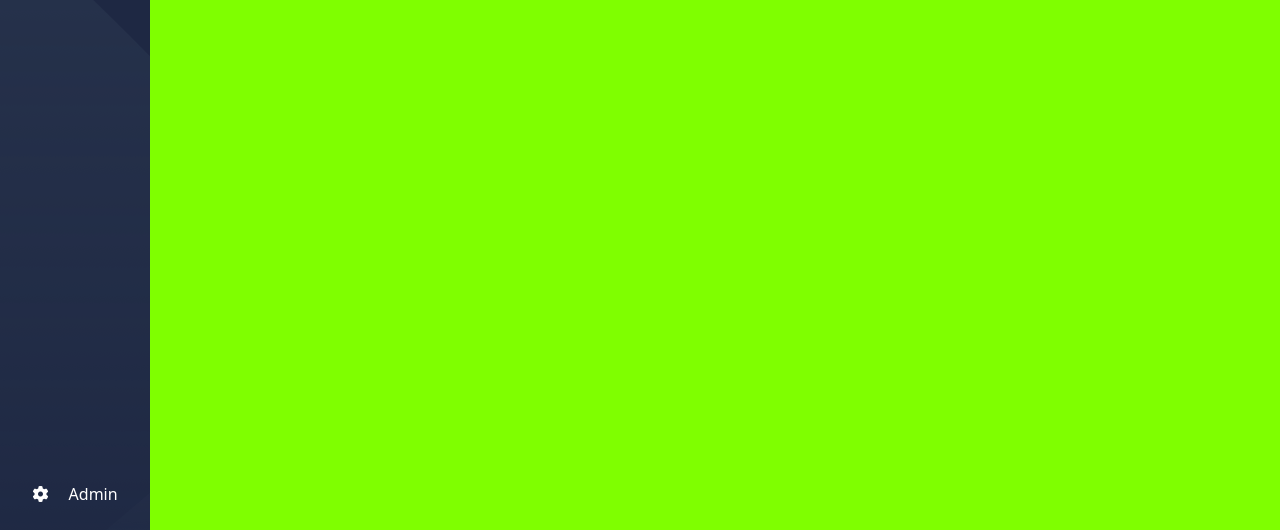
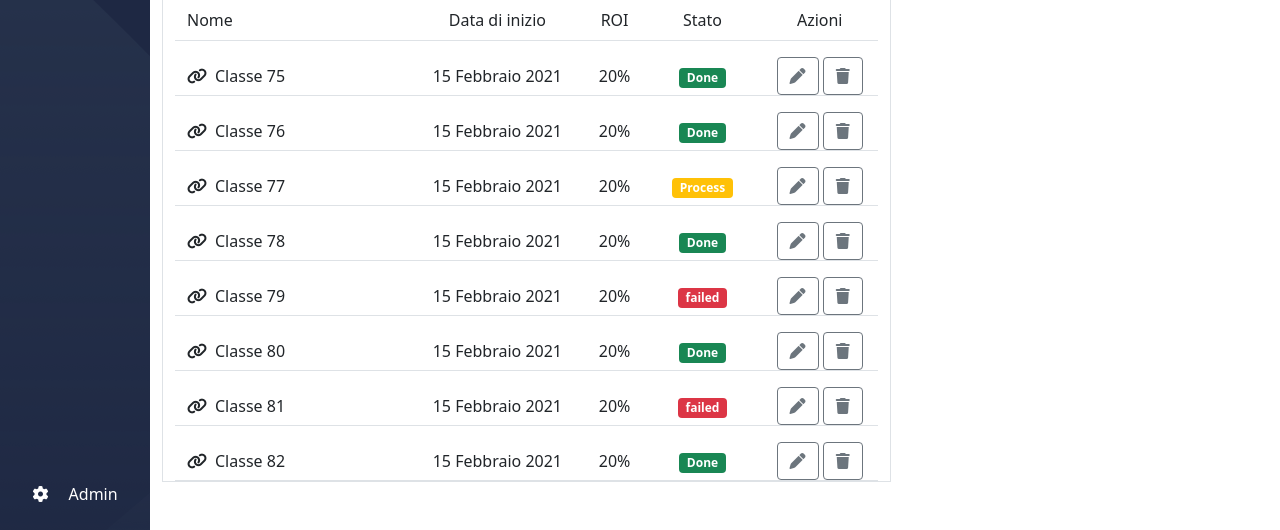
Before and after one commit to Gdr0/html-css-bootstrap-dashboard, a plain HTML site: page index.html in a window 1280 px wide. Shown: the part 270-800 px from the top of the page. Drawn offline with nearby package versions, Linux system fonts and the light colour scheme.

Commit message:
tabella 1

```diff
--- a/index.html
+++ b/index.html
@@ -118,16 +118,94 @@
               </div>
             </div>
           </div>
-          <!-- <div class="row text-light d-none d-md-inline d-lg-inline">
-            <div class="col mt-4 text-light d-none d-md-inline d-lg-inline">
-              <div class="">
-                <span class="">Nuovo studente</span>
-                <button type="button" class="btn btn-primary ms-3 border-white"><i class="fa-solid fa-plus"></i></button>
-              </div>
-            </div>
+      </div>
 
-        </div> -->
+      <!-- main -->
+      <div class="container-fluid">
+    <div class="row">
+      <div class="col-12 col-md-8">
+        <div class="border"><h2>Prossime classi</h2></div>
+        <div class="container border">
+          <div class="tabella">
+            <!-- <div class=""><h2>Prossime classi</h2></div> -->
+          <div class="row border-bottom mt-3 pb-2">
+            <div class="col-4">Nome</div>
+            <div class="col-3 text-center">Data di inizio </div>
+            <div class="col-1 text-center">ROI</div>
+            <div class="col-2 text-center">Stato</div>
+            <div class="col-2 text-center">Azioni</div>
+          </div>
+          <div class="row border-bottom mt-3 align-items-center">
+            <div class="col-4"><i class="fa-solid fa-link"></i><span class="ms-2">Classe 75</span></div>
+            <div class="col-3 text-center">15 Febbraio 2021</div>
+            <div class="col-1 text-center">20%</div>
+            <div class="col-2 text-center"><span class="badge bg-success">Done</span></div>
+            <div class="col-2 text-center"><button type="button" class="btn btn-outline-secondary"><i class="fa-solid fa-pen"></i></button>
+              <button type="button" class="btn btn-outline-secondary"><i class="fa-solid fa-trash"></i></button></div>
+          </div>
+          <div class="row border-bottom mt-3 align-items-center">
+            <div class="col-4"><i class="fa-solid fa-link"></i><span class="ms-2">Classe 76</span></div>
+            <div class="col-3 text-center">15 Febbraio 2021</div>
+            <div class="col-1 text-center">20%</div>
+            <div class="col-2 text-center"><span class="badge bg-success">Done</span></div>
+            <div class="col-2 text-center"><button type="button" class="btn btn-outline-secondary"><i class="fa-solid fa-pen"></i></button>
+              <button type="button" class="btn btn-outline-secondary"><i class="fa-solid fa-trash"></i></button></div>
+          </div>
+          <div class="row border-bottom mt-3 align-items-center">
+            <div class="col-4"><i class="fa-solid fa-link"></i><span class="ms-2">Classe 77</span></div>
+            <div class="col-3 text-center">15 Febbraio 2021</div>
+            <div class="col-1 text-center">20%</div>
+            <div class="col-2 text-center"><span class="badge bg-warning">Process</span></div>
+            <div class="col-2 text-center"><button type="button" class="btn btn-outline-secondary"><i class="fa-solid fa-pen"></i></button>
+              <button type="button" class="btn btn-outline-secondary"><i class="fa-solid fa-trash"></i></button></div>
+          </div>
+          <div class="row border-bottom mt-3 align-items-center">
+            <div class="col-4"><i class="fa-solid fa-link"></i><span class="ms-2">Classe 78</span></div>
+            <div class="col-3 text-center">15 Febbraio 2021</div>
+            <div class="col-1 text-center">20%</div>
+            <div class="col-2 text-center"><span class="badge bg-success">Done</span></div>
+            <div class="col-2 text-center"><button type="button" class="btn btn-outline-secondary"><i class="fa-solid fa-pen"></i></button>
+              <button type="button" class="btn btn-outline-secondary"><i class="fa-solid fa-trash"></i></button></div>
+          </div>
+          <div class="row border-bottom mt-3 align-items-center">
+            <div class="col-4"><i class="fa-solid fa-link"></i><span class="ms-2">Classe 79</span></div>
+            <div class="col-3 text-center">15 Febbraio 2021</div>
+            <div class="col-1 text-center">20%</div>
+            <div class="col-2 text-center"><span class="badge bg-danger">failed</span></div>
+            <div class="col-2 text-center"><button type="button" class="btn btn-outline-secondary"><i class="fa-solid fa-pen"></i></button>
+              <button type="button" class="btn btn-outline-secondary"><i class="fa-solid fa-trash"></i></button></div>
+          </div>
+          <div class="row border-bottom mt-3 align-items-center">
+            <div class="col-4"><i class="fa-solid fa-link"></i><span class="ms-2">Classe 80</span></div>
+            <div class="col-3 text-center">15 Febbraio 2021</div>
+            <div class="col-1 text-center">20%</div>
+            <div class="col-2 text-center"><span class="badge bg-success">Done</span></div>
+            <div class="col-2 text-center"><button type="button" class="btn btn-outline-secondary"><i class="fa-solid fa-pen"></i></button>
+              <button type="button" class="btn btn-outline-secondary"><i class="fa-solid fa-trash"></i></button></div>
+          </div>
+          <div class="row border-bottom mt-3 align-items-center">
+            <div class="col-4"><i class="fa-solid fa-link"></i><span class="ms-2">Classe 81</span></div>
+            <div class="col-3 text-center">15 Febbraio 2021</div>
+            <div class="col-1 text-center">20%</div>
+            <div class="col-2 text-center"><span class="badge bg-danger">failed</span></div>
+            <div class="col-2 text-center"><button type="button" class="btn btn-outline-secondary"><i class="fa-solid fa-pen"></i></button>
+              <button type="button" class="btn btn-outline-secondary"><i class="fa-solid fa-trash"></i></button></div>
+          </div>
+          <div class="row border-bottom mt-3 align-items-center">
+            <div class="col-4"><i class="fa-solid fa-link"></i><span class="ms-2">Classe 82</span></div>
+            <div class="col-3 text-center">15 Febbraio 2021</div>
+            <div class="col-1 text-center">20%</div>
+            <div class="col-2 text-center"><span class="badge bg-success">Done</span></div>
+            <div class="col-2 text-center"><button type="button" class="btn btn-outline-secondary"><i class="fa-solid fa-pen"></i></button>
+              <button type="button" class="btn btn-outline-secondary"><i class="fa-solid fa-trash"></i></button></div>
+          </div>
+        </div>
+        </div>
       </div>
+      <div class="col-12 col-md-4"></div>
+    </div>
+  </div>
+      <!-- main -->
     </div>
     <!-- js -->
     <script
--- a/style.css
+++ b/style.css
@@ -31,7 +31,7 @@ header {
 
 #main-content {
   flex-grow: 1;
-  background-color: chartreuse;
+  background-color: white;
 }
 
 @media screen and (min-width: 992px) {
```
Also changed, not shown: 1 other file.
